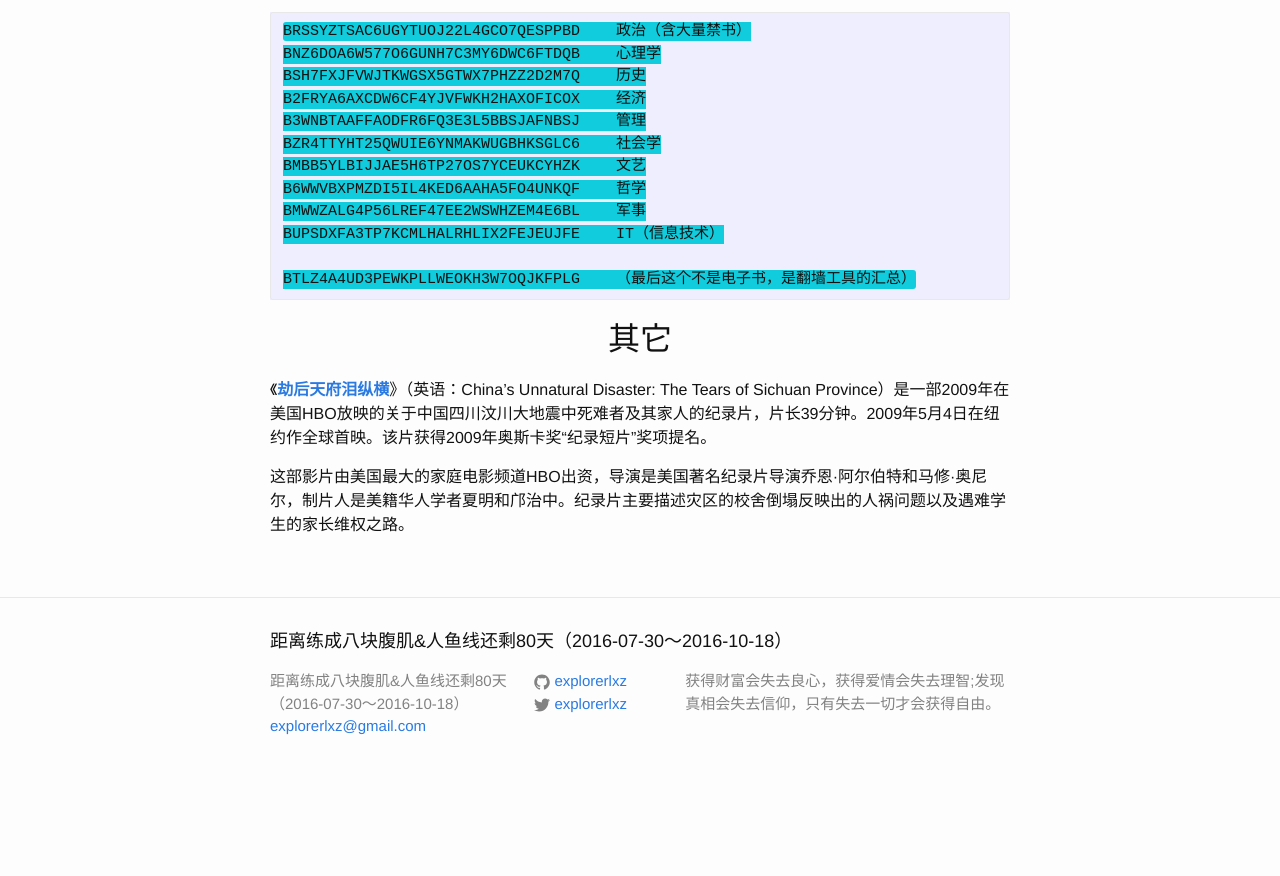
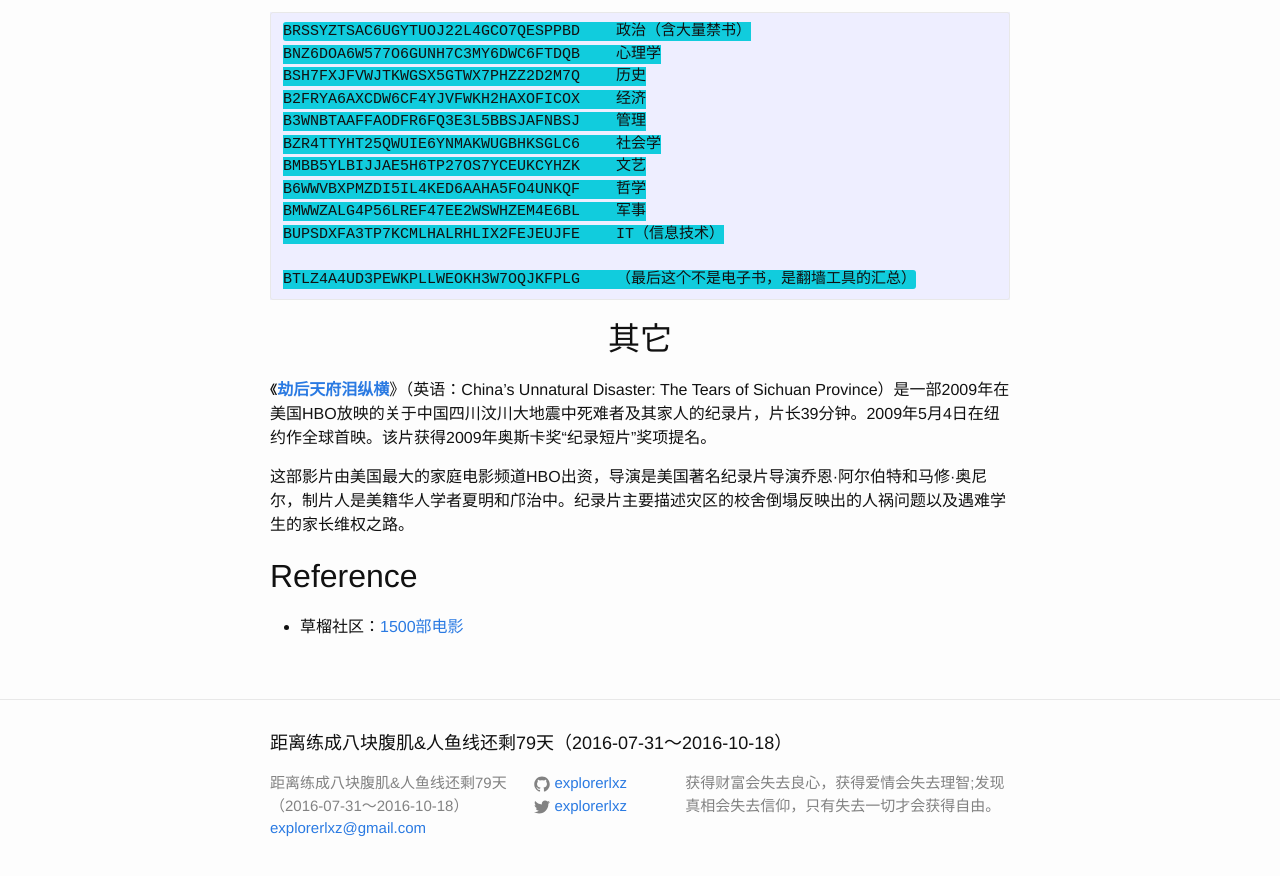
Before and after one commit to explorerlxz/explorerlxz.github.io, a Jekyll site: the page built from _posts/2016-05-15-My-favorite-books-musics-and-movies.md, in a window 1280 px wide and 900 px high, scrolled down 3754 px. Shown: the top 876 px of the window. Built offline with Jekyll 4.4.1, drawn with Linux system fonts in a browser that asks for light colours; before the commit the page ends 4552 px from its top, so only the background shows below that; some of the changed text lies outside the part shown.

Commit message:
Change title

```diff
--- a/_config.yml
+++ b/_config.yml
@@ -6,7 +6,7 @@
 # 'jekyll serve'. If you change this file, please restart the server process.
 
 # Site settings
-title: 距离练成八块腹肌&人鱼线还剩80天（2016-07-30～2016-10-18）
+title: 距离练成八块腹肌&人鱼线还剩79天（2016-07-31～2016-10-18）
 email: explorerlxz@gmail.com
 description: > # this means to ignore newlines until "baseurl:"
     获得财富会失去良心，获得爱情会失去理智;发现真相会失去信仰，只有失去一切才会获得自由。
--- a/_posts/2016-05-15-My-favorite-books-musics-and-movies.md
+++ b/_posts/2016-05-15-My-favorite-books-musics-and-movies.md
@@ -186,3 +186,8 @@ BTLZ4A4UD3PEWKPLLWEOKH3W7OQJKFPLG    （最后这个不是电子书，是翻墙
 《[**劫后天府泪纵横**](https://zh.wikipedia.org/wiki/%E5%8A%AB%E5%90%8E%E5%A4%A9%E5%BA%9C%E6%B3%AA%E7%BA%B5%E6%A8%AA)》（英语：China's Unnatural Disaster: The Tears of Sichuan Province）是一部2009年在美国HBO放映的关于中国四川汶川大地震中死难者及其家人的纪录片，片长39分钟。2009年5月4日在纽约作全球首映。该片获得2009年奥斯卡奖“纪录短片”奖项提名。
 
 这部影片由美国最大的家庭电影频道HBO出资，导演是美国著名纪录片导演乔恩·阿尔伯特和马修·奥尼尔，制片人是美籍华人学者夏明和邝治中。纪录片主要描述灾区的校舍倒塌反映出的人祸问题以及遇难学生的家长维权之路。
+
+
+## Reference
+
+- 草榴社区：[1500部电影](http://t66y.com/htm_data/7/1607/2013710.html)
```
